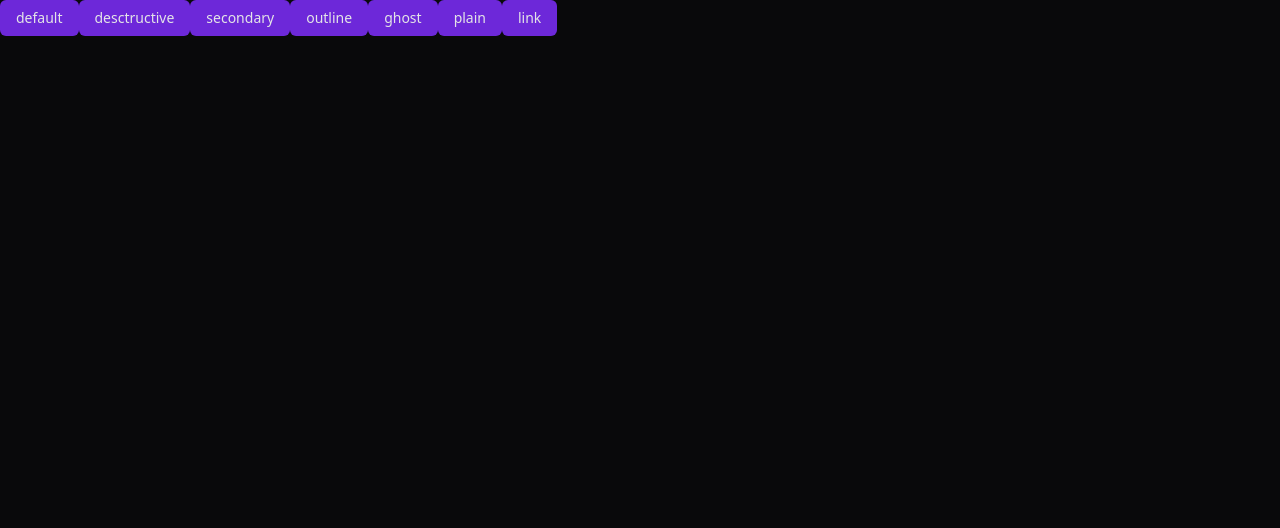
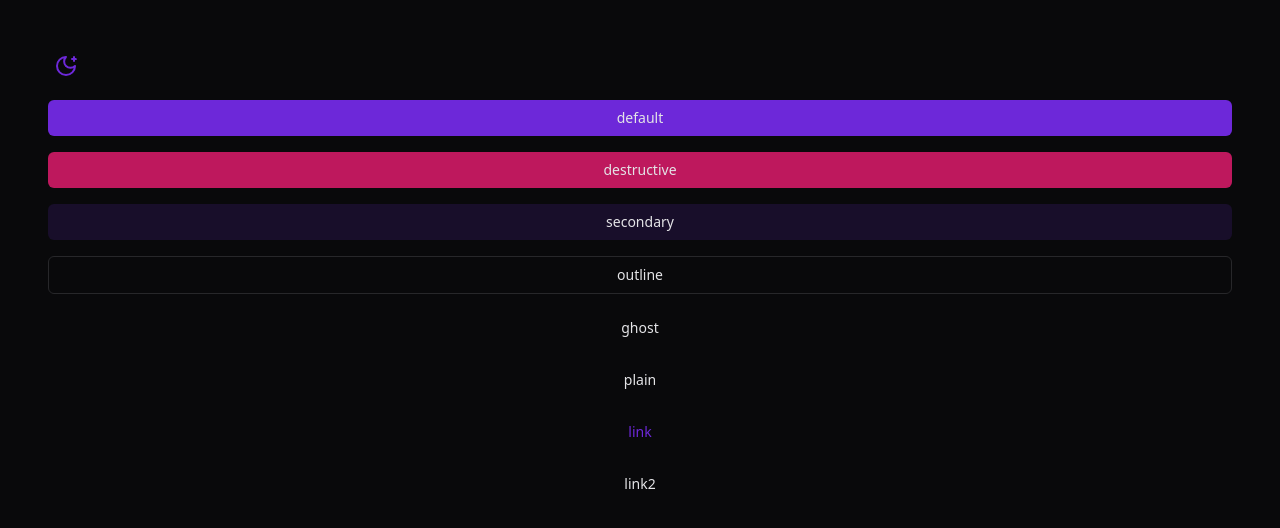
Before and after one commit to Sekhudin/NunQ, a Next.js app: page / in a window 1280 px wide. Shown: the top 528 px of the page. Built offline with nearby package versions, Linux system fonts and the light colour scheme.

Commit message:
fix: change color theme

```diff
--- a/src/components/HOCs/icon.hoc.tsx
+++ b/src/components/HOCs/icon.hoc.tsx
@@ -15,7 +15,8 @@ const IconHOC = (baseClassName: string) => {
   return HOC;
 };
 
-const base = `stroke-zinc-600 dark:stroke-primary group-hover:stroke-primary dark:group-hover:fill-primary/20`;
+const base = `stroke-zinc-600 dark:stroke-primary-foreground group-hover:stroke-primary
+dark:group-hover:fill-primary/20`;
 const RoundedIconXS = IconHOC(`size-4 rounded-full ${base}`);
 const RoundedIconSM = IconHOC(`size-4 sm:size-5 rounded-full ${base}`);
 const RoundedIconMD = IconHOC(`size-6 sm:size-7 rounded-full ${base}`);
--- a/src/components/toggles/theme.toggle.tsx
+++ b/src/components/toggles/theme.toggle.tsx
@@ -22,14 +22,14 @@ const ThemeToggle = ({ className, ...props }: Props<React.ComponentProps<typeof
 
   return (
     <Button
-      className={cn(`hover:bg-zinc-100 rounded-full group`, className)}
-      variant="ghost"
+      className={cn(`rounded-full group`, className)}
+      variant="ghost2"
       size="icon"
       aria-label="toggle dark-theme"
       onClick={onClickHandler}
       {...props}>
       <LightIcon className="dark:hidden" />
-      <DarkIcon className="hidden dark:block" />
+      <DarkIcon className="hidden dark:block dark:stroke-primary" />
     </Button>
   );
 };
--- a/src/modules/base/base.page.tsx
+++ b/src/modules/base/base.page.tsx
@@ -1,15 +1,34 @@
 import { NextLinkButton } from 'packages/ui/next-link';
+import ThemeToggle from 'components/toggles/theme.toggle';
 
 const SearchCommand = () => {
   return (
-    <div>
-      <NextLinkButton href="/">default</NextLinkButton>
-      <NextLinkButton href="/">desctructive</NextLinkButton>
-      <NextLinkButton href="/">secondary</NextLinkButton>
-      <NextLinkButton href="/">outline</NextLinkButton>
-      <NextLinkButton href="/">ghost</NextLinkButton>
-      <NextLinkButton href="/">plain</NextLinkButton>
-      <NextLinkButton href="/">link</NextLinkButton>
+    <div className="flex flex-col gap-y-4 p-12">
+      <ThemeToggle />
+      <NextLinkButton variant="default" href="/">
+        default
+      </NextLinkButton>
+      <NextLinkButton variant="destructive" href="/">
+        destructive
+      </NextLinkButton>
+      <NextLinkButton variant="secondary" href="/">
+        secondary
+      </NextLinkButton>
+      <NextLinkButton variant="outline" href="/">
+        outline
+      </NextLinkButton>
+      <NextLinkButton variant="ghost" href="/">
+        ghost
+      </NextLinkButton>
+      <NextLinkButton variant="plain" href="/">
+        plain
+      </NextLinkButton>
+      <NextLinkButton variant="link" href="/">
+        link
+      </NextLinkButton>
+      <NextLinkButton variant="link2" href="/">
+        link2
+      </NextLinkButton>
     </div>
   );
 };
--- a/src/modules/quran/components/command/search.command.tsx
+++ b/src/modules/quran/components/command/search.command.tsx
@@ -49,8 +49,8 @@ const SearchCommand = ({ className }: Props) => {
   return (
     <>
       <Button
-        className={cn(`hover:bg-zinc-100 rounded-full group`, className)}
-        variant="ghost"
+        className={cn(`rounded-full group`, className)}
+        variant="ghost2"
         size="icon"
         aria-label="toggle dark-theme"
         onClick={action.triggerCommandOnClick}>
--- a/src/packages/ui/button.tsx
+++ b/src/packages/ui/button.tsx
@@ -14,12 +14,14 @@ const buttonVariants = cva(
         destructive: `bg-pink-600 dark:bg-pink-700 hover:bg-pink-600/90 dark:hover:bg-pink-700/80
         text-destructive-foreground`,
         secondary: `bg-primary/30 dark:bg-primary/15 hover:bg-primary dark:hover:bg-primary
-        text-primary hover:text-primary-foreground`,
-        outline: `bg_background border border-zinc-300 dark:border-zinc-800
-        hover:bg-zinc-50 dark:hover:bg-zinc-800 hover:text-accent-foreground`,
+        text-primary dark:text-primary-foreground hover:text-primary-foreground`,
+        outline: `border border-zinc-300 dark:border-zinc-800 hover:bg-zinc-50
+        dark:hover:bg-zinc-800 hover:text-accent-foreground`,
         ghost: `hover:bg-primary/30 dark:hover:bg-primary/15 hover:text-primary
-        dark:hover:text-primary`,
+        dark:hover:text-primary-foreground`,
+        ghost2: `hover:bg-zinc-100 dark:hover:bg-zinc-900 hover:text-accent-foreground`,
         link: `text-primary underline-offset-4 hover:underline`,
+        link2: `text-card-foreground hover:text-primary`,
         plain: '',
       },
       size: {
```
